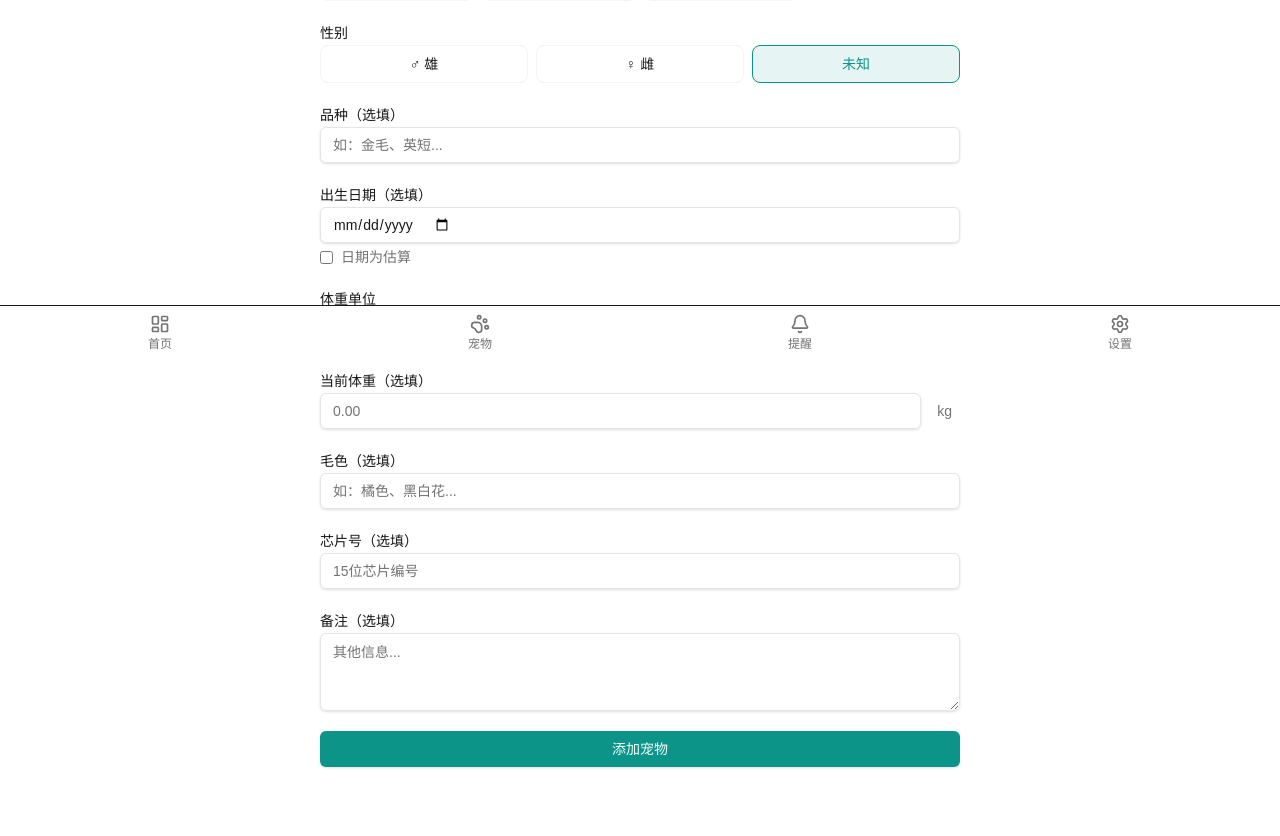
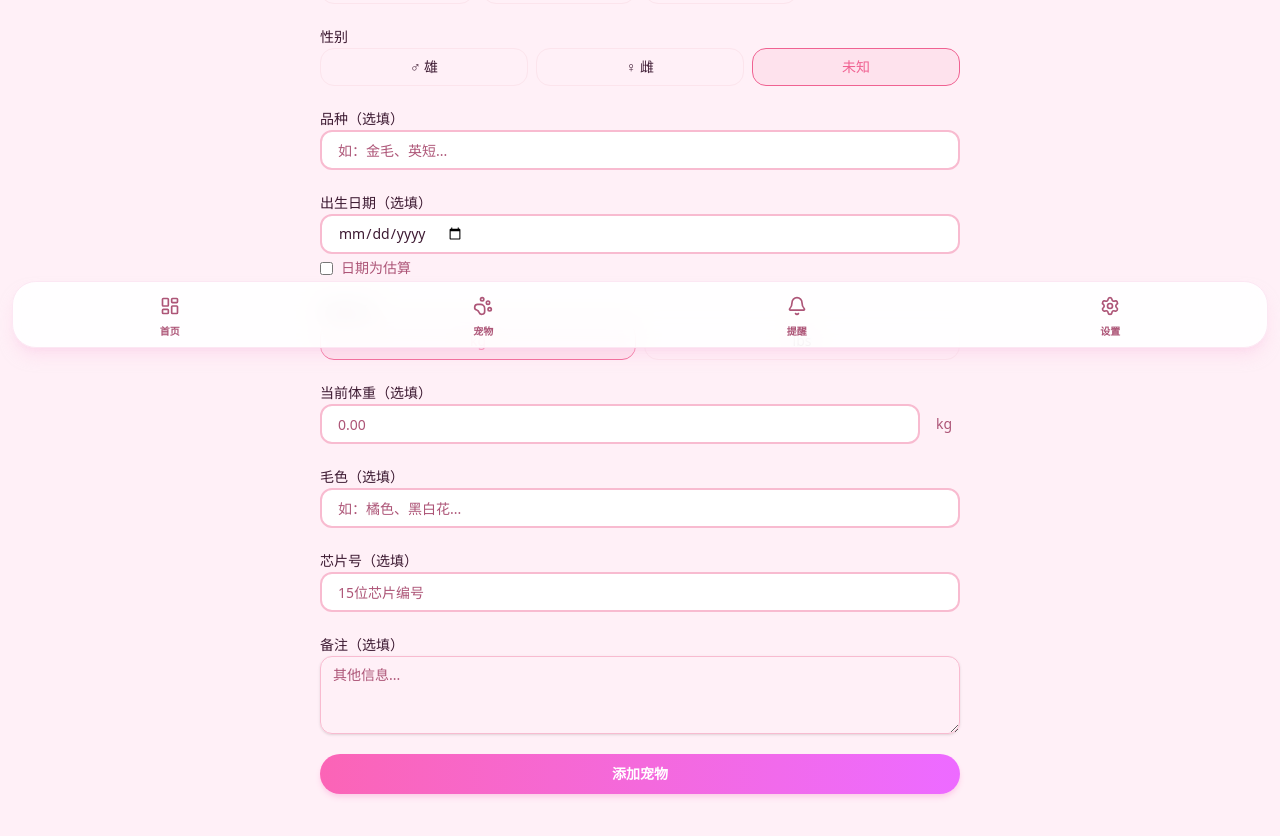
Before and after one commit to uncommon-li/paw-log, a Next.js app: page /pets/new in a window 1280 px wide. Shown: the part 440-1276 px from the top of the page. Built offline with nearby package versions, Linux system fonts and the light colour scheme.

Commit message:
feat: kawaii UI theme — pink gradient, pill buttons, floating nav, rounded inputs

```diff
--- a/app/globals.css
+++ b/app/globals.css
@@ -1,49 +1,49 @@
 @import "tailwindcss";
 
 :root {
-  --background: #ffffff;
-  --foreground: #171717;
+  --background: #fff0f7;
+  --foreground: #3d1a32;
   --card: #ffffff;
-  --card-foreground: #171717;
+  --card-foreground: #3d1a32;
   --popover: #ffffff;
-  --popover-foreground: #171717;
-  --primary: #0d9488;
-  --primary-foreground: #f0fdfa;
-  --secondary: #f5f5f5;
-  --secondary-foreground: #171717;
-  --muted: #f5f5f5;
-  --muted-foreground: #737373;
-  --accent: #f5f5f5;
-  --accent-foreground: #171717;
-  --destructive: #ef4444;
-  --destructive-foreground: #fafafa;
-  --border: #e5e5e5;
-  --input: #e5e5e5;
-  --ring: #171717;
-  --radius: 0.5rem;
+  --popover-foreground: #3d1a32;
+  --primary: #f06292;
+  --primary-foreground: #ffffff;
+  --secondary: #fce4ec;
+  --secondary-foreground: #880e4f;
+  --muted: #fce4ec;
+  --muted-foreground: #ad5577;
+  --accent: #f3e5f5;
+  --accent-foreground: #6a1b9a;
+  --destructive: #f06292;
+  --destructive-foreground: #ffffff;
+  --border: #f8bbd0;
+  --input: #f8bbd0;
+  --ring: #f06292;
+  --radius: 0.875rem;
 }
 
 @media (prefers-color-scheme: dark) {
   :root {
-    --background: #0a0a0a;
-    --foreground: #fafafa;
-    --card: #0a0a0a;
-    --card-foreground: #fafafa;
-    --popover: #0a0a0a;
-    --popover-foreground: #fafafa;
-    --primary: #2dd4bf;
-    --primary-foreground: #042f2e;
-    --secondary: #262626;
-    --secondary-foreground: #fafafa;
-    --muted: #262626;
-    --muted-foreground: #a3a3a3;
-    --accent: #262626;
-    --accent-foreground: #fafafa;
-    --destructive: #7f1d1d;
-    --destructive-foreground: #fafafa;
-    --border: #262626;
-    --input: #262626;
-    --ring: #d4d4d4;
+    --background: #1e0a1e;
+    --foreground: #fce4ec;
+    --card: #2d1535;
+    --card-foreground: #fce4ec;
+    --popover: #2d1535;
+    --popover-foreground: #fce4ec;
+    --primary: #f48fb1;
+    --primary-foreground: #3d0035;
+    --secondary: #3d1545;
+    --secondary-foreground: #fce4ec;
+    --muted: #3d1545;
+    --muted-foreground: #ce93d8;
+    --accent: #4a1060;
+    --accent-foreground: #fce4ec;
+    --destructive: #f48fb1;
+    --destructive-foreground: #3d0035;
+    --border: #5c2e6e;
+    --input: #5c2e6e;
+    --ring: #f48fb1;
   }
 }
 
@@ -77,5 +77,10 @@
 body {
   background: var(--background);
   color: var(--foreground);
-  font-family: Arial, Helvetica, sans-serif;
+  font-family: ui-rounded, "SF Pro Rounded", ui-sans-serif, system-ui, sans-serif;
 }
+
+/* Cute card shadow */
+.border.bg-card, .bg-card.border {
+  box-shadow: 0 2px 10px rgba(240, 98, 146, 0.08);
+}
--- a/src/components/layout/BottomNav.tsx
+++ b/src/components/layout/BottomNav.tsx
@@ -27,8 +27,8 @@ export function BottomNav() {
   }, [reminders])
 
   return (
-    <nav className="fixed bottom-0 inset-x-0 z-40 bg-background border-t safe-area-pb">
-      <div className="flex">
+    <nav className="fixed bottom-0 inset-x-0 z-40 safe-area-pb">
+      <div className="mx-3 mb-3 bg-white/90 backdrop-blur-md rounded-3xl shadow-lg shadow-pink-200/50 border border-pink-100 flex">
         {tabs.map(({ href, label, icon: Icon }) => {
           const active = pathname === href || (href !== '/dashboard' && pathname.startsWith(href))
           const showBadge = href === '/reminders' && activeCount > 0
@@ -36,20 +36,24 @@ export function BottomNav() {
             <Link
               key={href}
               href={href}
-              className={cn(
-                'flex-1 flex flex-col items-center gap-0.5 py-2 text-xs transition-colors',
-                active ? 'text-primary' : 'text-muted-foreground'
-              )}
+              className="flex-1 flex flex-col items-center py-2 gap-0.5"
             >
-              <span className="relative">
-                <Icon className="h-5 w-5" />
+              <span className={cn(
+                'relative flex items-center justify-center w-10 h-8 rounded-2xl transition-all',
+                active
+                  ? 'bg-gradient-to-r from-pink-400 to-fuchsia-400 shadow-md shadow-pink-200 scale-110'
+                  : ''
+              )}>
+                <Icon className={cn('h-5 w-5 transition-colors', active ? 'text-white' : 'text-muted-foreground')} />
                 {showBadge && (
-                  <span className="absolute -top-1 -right-1 h-3.5 w-3.5 rounded-full bg-destructive text-[9px] text-white flex items-center justify-center font-bold">
+                  <span className="absolute -top-1 -right-1 h-4 w-4 rounded-full bg-gradient-to-r from-rose-400 to-pink-500 text-[9px] text-white flex items-center justify-center font-bold shadow-sm">
                     {activeCount > 9 ? '9+' : activeCount}
                   </span>
                 )}
               </span>
-              <span>{label}</span>
+              <span className={cn('text-[10px] font-semibold transition-colors', active ? 'text-primary' : 'text-muted-foreground')}>
+                {label}
+              </span>
             </Link>
           )
         })}
--- a/src/components/layout/PageShell.tsx
+++ b/src/components/layout/PageShell.tsx
@@ -8,7 +8,7 @@ interface PageShellProps {
 
 export function PageShell({ children, className, noPadding }: PageShellProps) {
   return (
-    <main className={cn('max-w-2xl mx-auto pb-24', !noPadding && 'px-4 pt-4', className)}>
+    <main className={cn('max-w-2xl mx-auto pb-28', !noPadding && 'px-4 pt-4', className)}>
       {children}
     </main>
   )
--- a/src/components/layout/TopBar.tsx
+++ b/src/components/layout/TopBar.tsx
@@ -21,19 +21,22 @@ export function TopBar({ title, showBack, backHref, right, className }: TopBarPr
   }
 
   return (
-    <header className={cn('sticky top-0 z-30 bg-background border-b', className)}>
+    <header className={cn(
+      'sticky top-0 z-30 bg-gradient-to-r from-pink-400 via-fuchsia-400 to-purple-400 shadow-md shadow-pink-200/50',
+      className
+    )}>
       <div className="flex items-center h-14 px-4 max-w-2xl mx-auto">
         {showBack && (
           <button
             onClick={handleBack}
-            className="mr-2 -ml-2 p-2 rounded-md hover:bg-muted transition-colors"
+            className="mr-2 -ml-2 p-2 rounded-full hover:bg-white/20 transition-colors text-white"
             aria-label="返回"
           >
             <ChevronLeft className="h-5 w-5" />
           </button>
         )}
-        <h1 className="flex-1 font-semibold text-base truncate">{title}</h1>
-        {right && <div className="ml-2">{right}</div>}
+        <h1 className="flex-1 font-bold text-base truncate text-white drop-shadow-sm">{title}</h1>
+        {right && <div className="ml-2 text-white [&_button]:text-white [&_svg]:stroke-white">{right}</div>}
       </div>
     </header>
   )
--- a/src/components/ui/badge.tsx
+++ b/src/components/ui/badge.tsx
@@ -3,13 +3,13 @@ import { cva, type VariantProps } from "class-variance-authority"
 import { cn } from "@/src/lib/utils"
 
 const badgeVariants = cva(
-  "inline-flex items-center rounded-md border px-2.5 py-0.5 text-xs font-semibold transition-colors focus:outline-none focus:ring-2 focus:ring-ring focus:ring-offset-2",
+  "inline-flex items-center rounded-full border px-3 py-0.5 text-xs font-semibold transition-colors focus:outline-none focus:ring-2 focus:ring-ring focus:ring-offset-2",
   {
     variants: {
       variant: {
-        default: "border-transparent bg-primary text-primary-foreground shadow hover:bg-primary/80",
+        default: "border-transparent bg-gradient-to-r from-pink-400 to-fuchsia-400 text-white shadow-sm",
         secondary: "border-transparent bg-secondary text-secondary-foreground hover:bg-secondary/80",
-        destructive: "border-transparent bg-destructive text-destructive-foreground shadow hover:bg-destructive/80",
+        destructive: "border-transparent bg-gradient-to-r from-rose-400 to-pink-500 text-white shadow-sm",
         outline: "text-foreground",
       },
     },
--- a/src/components/ui/button.tsx
+++ b/src/components/ui/button.tsx
@@ -4,21 +4,21 @@ import { cva, type VariantProps } from "class-variance-authority"
 import { cn } from "@/src/lib/utils"
 
 const buttonVariants = cva(
-  "inline-flex items-center justify-center gap-2 whitespace-nowrap rounded-md text-sm font-medium transition-colors focus-visible:outline-none focus-visible:ring-1 focus-visible:ring-ring disabled:pointer-events-none disabled:opacity-50 [&_svg]:pointer-events-none [&_svg]:size-4 [&_svg]:shrink-0",
+  "inline-flex items-center justify-center gap-2 whitespace-nowrap rounded-full text-sm font-semibold transition-all focus-visible:outline-none focus-visible:ring-2 focus-visible:ring-ring focus-visible:ring-offset-1 disabled:pointer-events-none disabled:opacity-50 active:scale-95 [&_svg]:pointer-events-none [&_svg]:size-4 [&_svg]:shrink-0",
   {
     variants: {
       variant: {
-        default: "bg-primary text-primary-foreground shadow hover:bg-primary/90",
-        destructive: "bg-destructive text-destructive-foreground shadow-sm hover:bg-destructive/90",
-        outline: "border border-input bg-background shadow-sm hover:bg-accent hover:text-accent-foreground",
-        secondary: "bg-secondary text-secondary-foreground shadow-sm hover:bg-secondary/80",
+        default: "bg-gradient-to-r from-pink-400 to-fuchsia-400 text-white shadow-md shadow-pink-200 hover:shadow-lg hover:shadow-pink-300 hover:brightness-105",
+        destructive: "bg-gradient-to-r from-rose-400 to-pink-500 text-white shadow-sm hover:brightness-105",
+        outline: "border-2 border-primary bg-background text-primary hover:bg-primary/10",
+        secondary: "bg-secondary text-secondary-foreground hover:bg-secondary/80",
         ghost: "hover:bg-accent hover:text-accent-foreground",
         link: "text-primary underline-offset-4 hover:underline",
       },
       size: {
-        default: "h-9 px-4 py-2",
-        sm: "h-8 rounded-md px-3 text-xs",
-        lg: "h-10 rounded-md px-8",
+        default: "h-10 px-6 py-2",
+        sm: "h-8 px-4 text-xs",
+        lg: "h-12 px-8 text-base",
         icon: "h-9 w-9",
       },
     },
--- a/src/components/ui/input.tsx
+++ b/src/components/ui/input.tsx
@@ -9,7 +9,7 @@ const Input = React.forwardRef<HTMLInputElement, InputProps>(
       <input
         type={type}
         className={cn(
-          "flex h-9 w-full rounded-md border border-input bg-transparent px-3 py-1 text-sm shadow-sm transition-colors file:border-0 file:bg-transparent file:text-sm file:font-medium placeholder:text-muted-foreground focus-visible:outline-none focus-visible:ring-1 focus-visible:ring-ring disabled:cursor-not-allowed disabled:opacity-50",
+          "flex h-10 w-full rounded-xl border-2 border-input bg-white px-4 py-1 text-sm transition-colors file:border-0 file:bg-transparent file:text-sm file:font-medium placeholder:text-muted-foreground focus-visible:outline-none focus-visible:border-primary focus-visible:ring-0 disabled:cursor-not-allowed disabled:opacity-50",
           className
         )}
         ref={ref}
```
